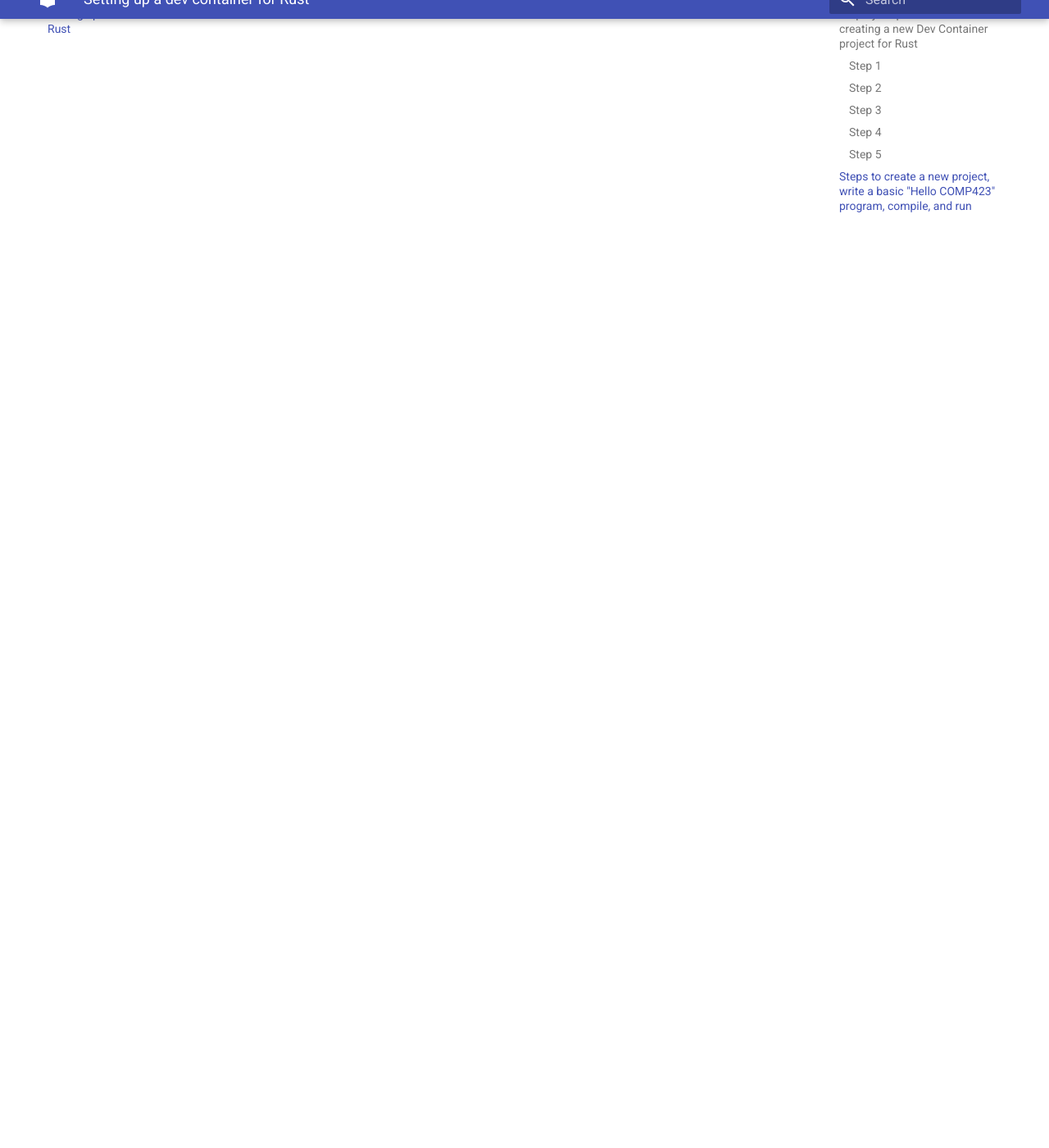
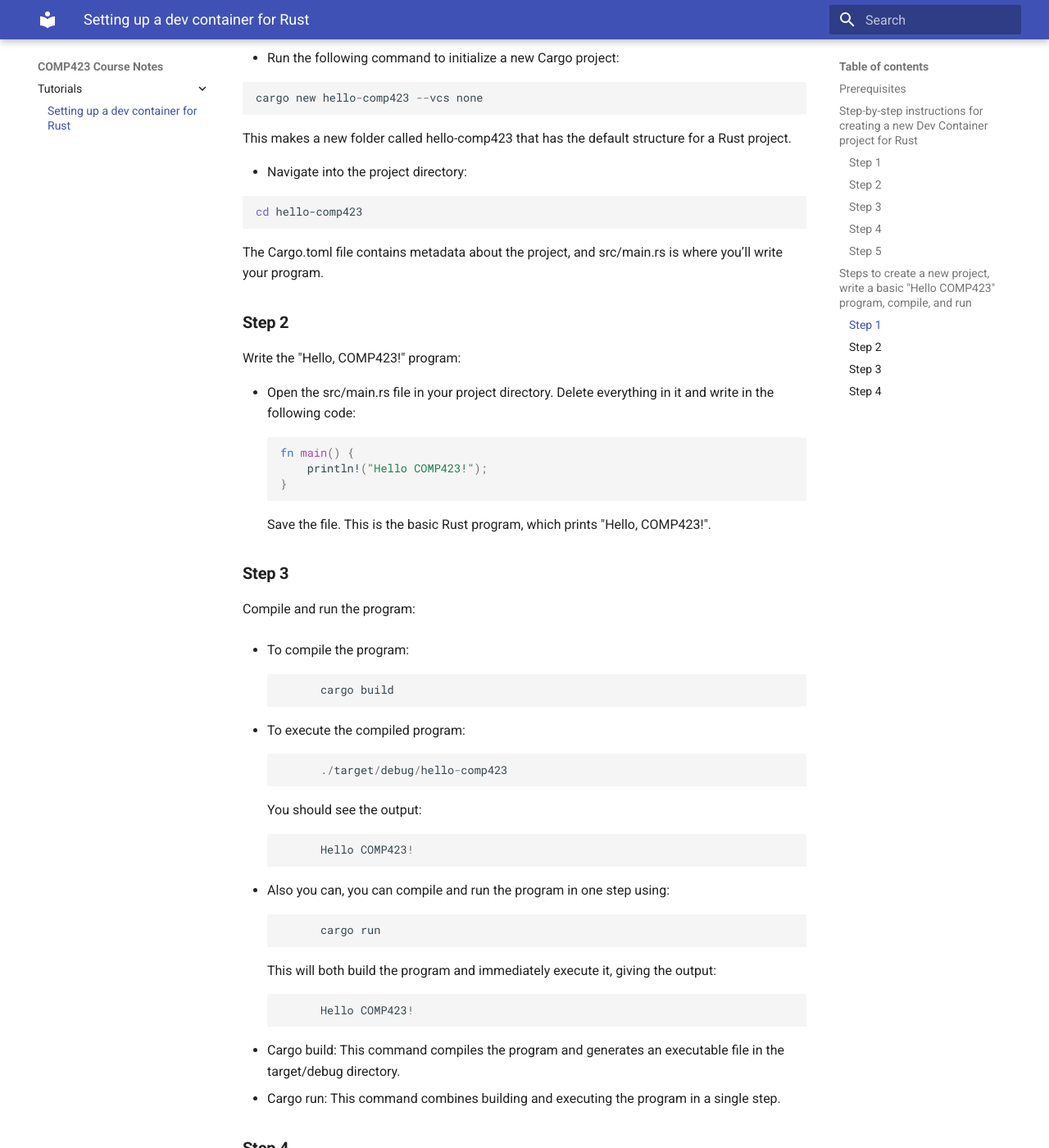
Before and after one commit to krishsinghvi/comp423-course-notes, an MkDocs documentation site: the page built from docs/tutorials/rust-setup.md, in a window 1280 px wide and 1400 px high, scrolled down 2393 px. Shown: the whole window at 82% size. Built offline with MkDocs 1.6.1 and Material for MkDocs 9.7.7, drawn with Linux system fonts in a browser that asks for light colours; some of the changed text lies outside the part shown.

Commit message:
All done

````diff
--- a/docs/tutorials/rust-setup.md
+++ b/docs/tutorials/rust-setup.md
@@ -94,3 +94,81 @@ If this is shown Rust has been installed and you can use it in your Dev Containe
 !!!
 
 ## **Steps to create a new project, write a basic "Hello COMP423" program, compile, and run**
+
+### **Step 1**
+
+Create a new Rust project using Cargo:
+
+* Run the following command to initialize a new Cargo project:
+
+``` rust
+cargo new hello-comp423 --vcs none
+```
+This makes a new folder called hello-comp423 that has the default structure for a Rust project.
+
+* Navigate into the project directory:
+
+``` bash
+cd hello-comp423
+```
+
+The Cargo.toml file contains metadata about the project, and src/main.rs is where you’ll write your program.
+
+### **Step 2**
+Write the "Hello, COMP423!" program:
+
+* Open the src/main.rs file in your project directory. Delete everything in it and write in the following code:
+``` rust
+fn main() {
+    println!("Hello COMP423!");
+}
+```
+Save the file. This is the basic Rust program, which prints "Hello, COMP423!".
+
+### **Step 3**
+
+Compile and run the program:
+
+* To compile the program:
+``` rust
+      cargo build
+```
+
+* To execute the compiled program:
+``` rust
+      ./target/debug/hello-comp423
+```
+You should see the output:
+``` rust
+      Hello COMP423!
+```
+* Also you can, you can compile and run the program in one step using:
+``` rust
+      cargo run
+```
+This will both build the program and immediately execute it, giving the output:
+``` rust
+      Hello COMP423!
+```
+
+* Cargo build: This command compiles the program and generates an executable file in the target/debug directory.
+* Cargo run: This command combines building and executing the program in a single step.
+
+### **Step 4**
+* Stage files and the add a README:
+``` rust
+    echo "https://anshdesai04.github.io/comp423-course-notes/tutorials/rust-setup/" > README.md
+    git add .
+```
+* Add configs and commit:
+``` rust
+    git config user.name --global "your-username-here"
+    git config user.email --global "your-email-here"
+    git commit -m "your-message-here
+```
+* Push to remote:
+``` rust
+    git branch -M main
+    git push --set-upstream origin main
+```
+**We have finished!**
````
